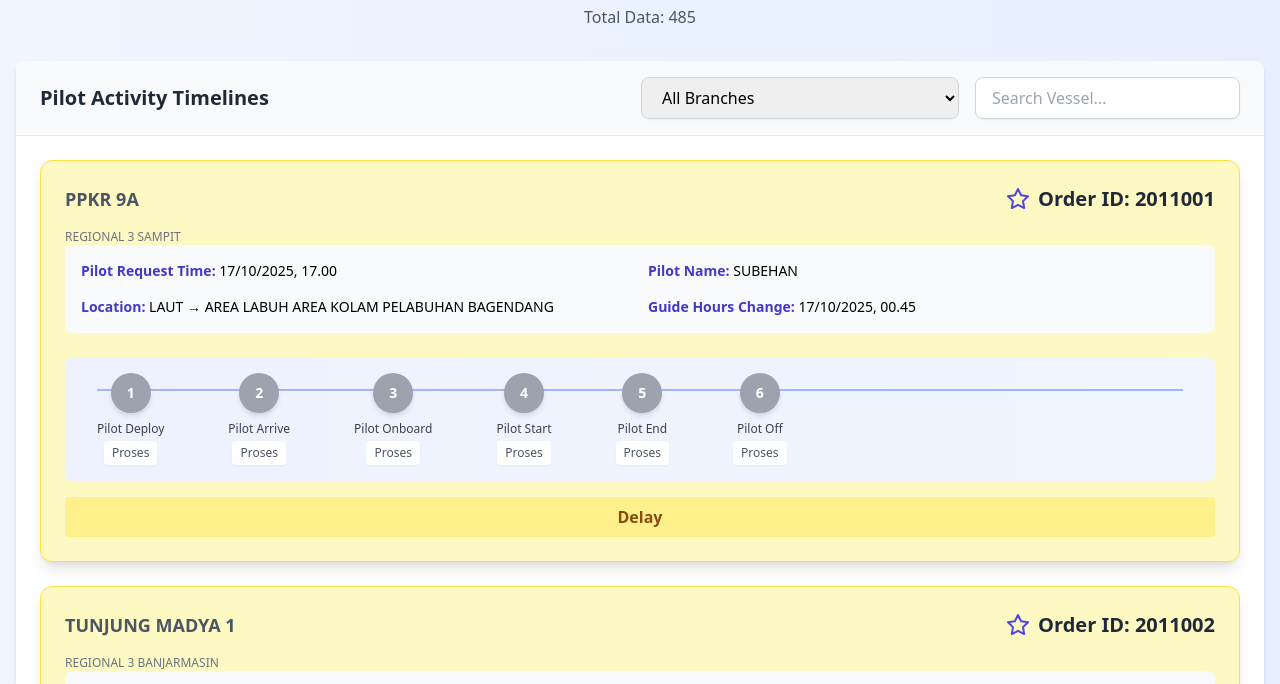
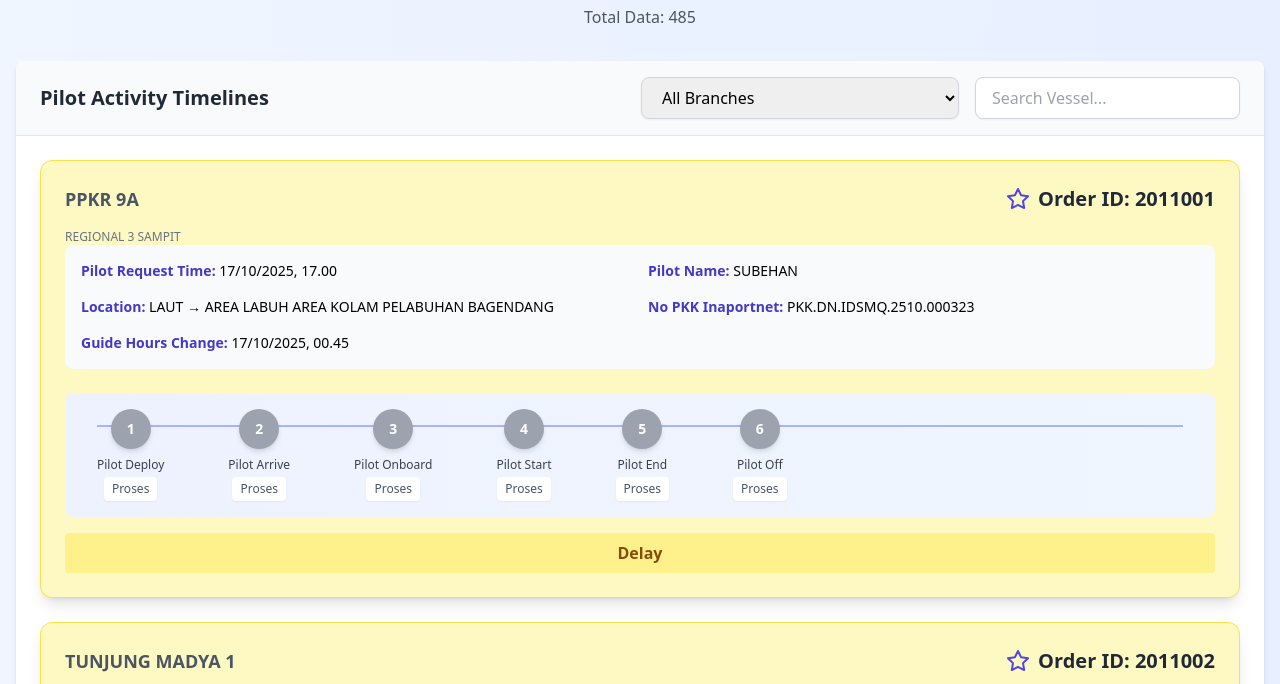
Before and after one commit to Hadi197/JobActy, a plain HTML site: page index.html in a window 1280 px wide. Shown: the part 111-795 px from the top of the page. Drawn offline with nearby package versions, Linux system fonts and the light colour scheme.

Commit message:
Add no_pkk_inaportnet information to dashboard

```diff
--- a/index.html
+++ b/index.html
@@ -104,6 +104,10 @@
                             const locationName = document.createElement('div');
                             locationName.innerHTML = `<strong class="text-indigo-700">Location:</strong> ${row.location_name || 'N/A'}`;
                             details.appendChild(locationName);
+
+                            const noPkk = document.createElement('div');
+                            noPkk.innerHTML = `<strong class="text-indigo-700">No PKK Inaportnet:</strong> ${row.no_pkk_inaportnet || 'N/A'}`;
+                            details.appendChild(noPkk);
 
                             const guideHours = document.createElement('div');
                             guideHours.innerHTML = `<strong class="text-indigo-700">Guide Hours Change:</strong> ${row.guide_request_hours_change ? new Date(row.guide_request_hours_change).toLocaleString('id-ID', { year: 'numeric', month: '2-digit', day: '2-digit', hour: '2-digit', minute: '2-digit' }) : 'N/A'}`;
```
